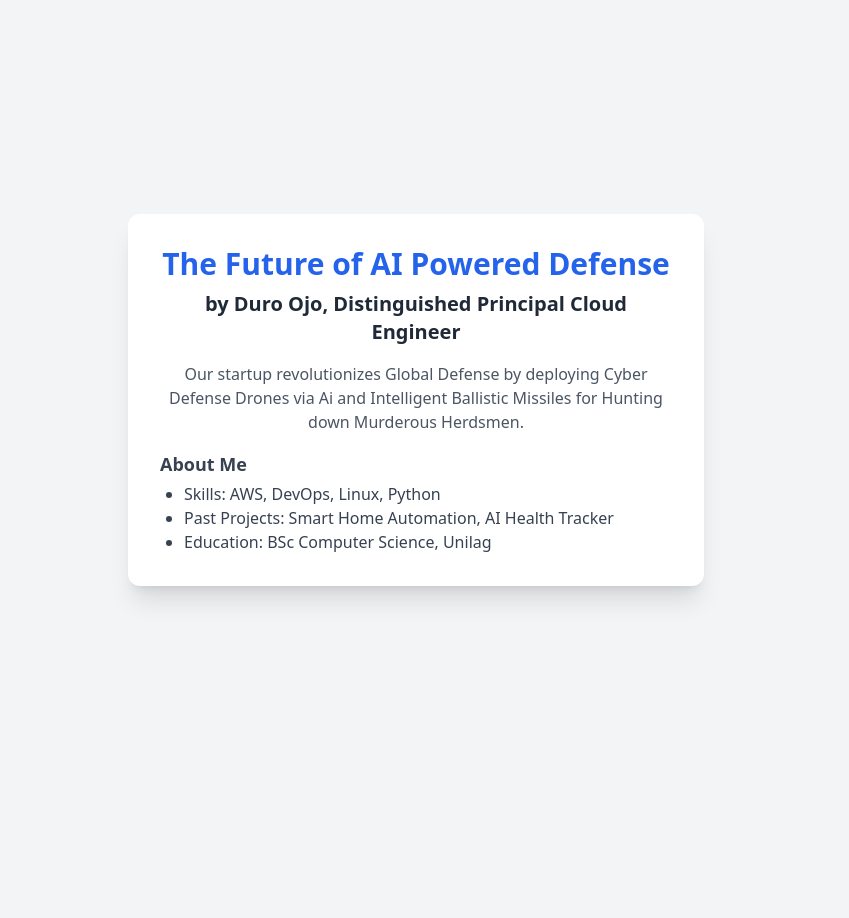
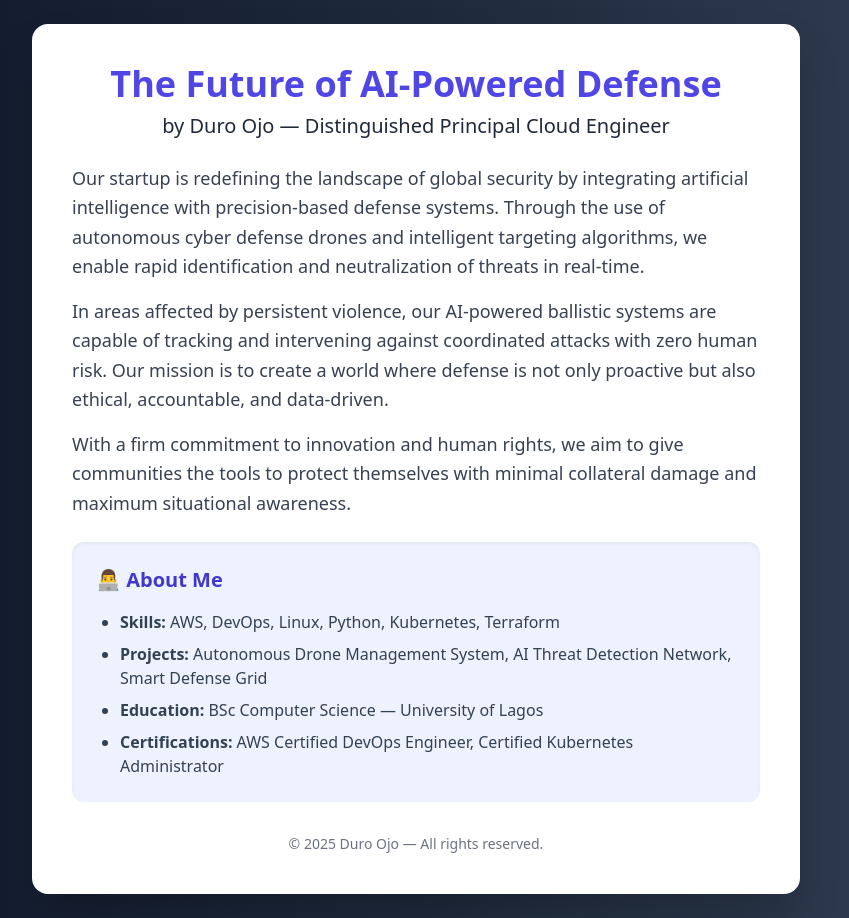
Before and after one commit to Ddocjo/Alt_Assignment, a plain HTML site: page index.html in a window 1280 px wide. Shown: the whole page, without its empty margins (224-1073 px from the left). Before the commit the page ends 800 px from the top, so only its background shows below. Drawn offline with nearby package versions, Linux system fonts and the light colour scheme.

Commit message:
Update index.html

```diff
--- a/index.html
+++ b/index.html
@@ -1,24 +1,43 @@
 <!DOCTYPE html>
 <html lang="en">
 <head>
-  <meta charset="UTF-8">
-  <meta name="viewport" content="width=device-width, initial-scale=1.0">
-  <title>The Future of AI-Powered Wellness</title>
+  <meta charset="UTF-8" />
+  <meta name="viewport" content="width=device-width, initial-scale=1.0"/>
+  <title>The Future of AI-Powered Defense</title>
   <script src="https://cdn.tailwindcss.com"></script>
 </head>
-<body class="bg-gray-100 flex items-center justify-center h-screen">
-  <div class="bg-white p-8 rounded-xl shadow-xl max-w-xl text-center">
-    <h1 class="text-3xl font-bold text-blue-600 mb-2">The Future of AI Powered Defense</h1>
-    <h2 class="text-xl font-semibold text-gray-800 mb-4">by Duro Ojo, Distinguished Principal Cloud Engineer</h2>
-    <p class="text-gray-600 mb-4">Our startup revolutionizes Global Defense by deploying Cyber Defense Drones via Ai and Intelligent Ballistic Missiles for Hunting down Murderous Herdsmen.</p>
-    <div class="text-left text-gray-700">
-      <h3 class="text-lg font-semibold mb-1">About Me</h3>
-      <ul class="list-disc ml-6">
-        <li>Skills: AWS, DevOps, Linux, Python</li>
-        <li>Past Projects: Smart Home Automation, AI Health Tracker</li>
-        <li>Education: BSc Computer Science, Unilag</li>
+<body class="bg-gradient-to-r from-slate-900 via-slate-800 to-slate-700 min-h-screen text-white font-sans flex items-center justify-center p-6">
+  <div class="bg-white text-slate-800 shadow-2xl rounded-2xl max-w-3xl w-full p-10">
+    <div class="text-center mb-6">
+      <h1 class="text-4xl font-extrabold text-indigo-600 mb-2">The Future of AI-Powered Defense</h1>
+      <h2 class="text-xl font-medium text-gray-800">by Duro Ojo — Distinguished Principal Cloud Engineer</h2>
+    </div>
+
+    <div class="text-lg text-gray-700 mb-6 leading-relaxed">
+      <p class="mb-4">
+        Our startup is redefining the landscape of global security by integrating artificial intelligence with precision-based defense systems.
+        Through the use of autonomous cyber defense drones and intelligent targeting algorithms, we enable rapid identification and neutralization of threats in real-time.
+      </p>
+      <p class="mb-4">
+        In areas affected by persistent violence, our AI-powered ballistic systems are capable of tracking and intervening against coordinated attacks with zero human risk.
+        Our mission is to create a world where defense is not only proactive but also ethical, accountable, and data-driven.
+      </p>
+      <p>
+        With a firm commitment to innovation and human rights, we aim to give communities the tools to protect themselves with minimal collateral damage and maximum situational awareness.
+      </p>
+    </div>
+
+    <div class="bg-indigo-50 p-6 rounded-xl shadow-inner">
+      <h3 class="text-xl font-semibold text-indigo-700 mb-4">👨‍💻 About Me</h3>
+      <ul class="list-disc ml-6 space-y-2 text-slate-700">
+        <li><strong>Skills:</strong> AWS, DevOps, Linux, Python, Kubernetes, Terraform</li>
+        <li><strong>Projects:</strong> Autonomous Drone Management System, AI Threat Detection Network, Smart Defense Grid</li>
+        <li><strong>Education:</strong> BSc Computer Science — University of Lagos</li>
+        <li><strong>Certifications:</strong> AWS Certified DevOps Engineer, Certified Kubernetes Administrator</li>
       </ul>
     </div>
+
+    <div class="text-center text-sm text-gray-500 mt-8">© 2025 Duro Ojo — All rights reserved.</div>
   </div>
 </body>
 </html>
```
